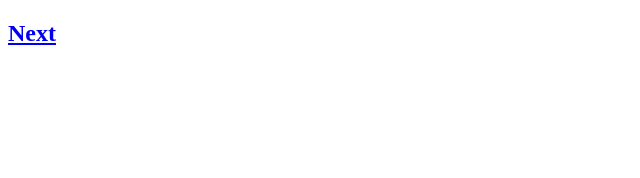
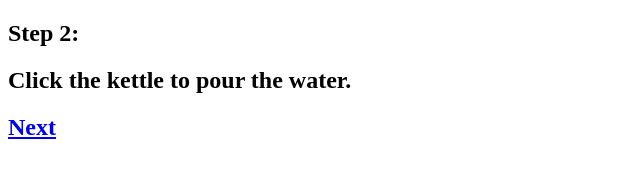
Before and after one commit to cse110-sp23-group18/cse110-sp23-group18, a plain HTML site: page source/frame2.html in a window 1280 px wide. Shown: the whole page, without its empty margins (0-640 px from the left). Drawn offline with Linux system fonts and the light colour scheme.

Commit message:
added step instructions

```diff
--- a/source/frame2.html
+++ b/source/frame2.html
@@ -7,6 +7,8 @@
     <body>
         <main>
             <section id="frame2">
+                <h1>Step 2:</h1>
+                <h2>Click the kettle to pour the water.</h2>
                 <h2>
                     <a href="frame3.html" title="Next Frame">Next</a>
                 </h2>
```
